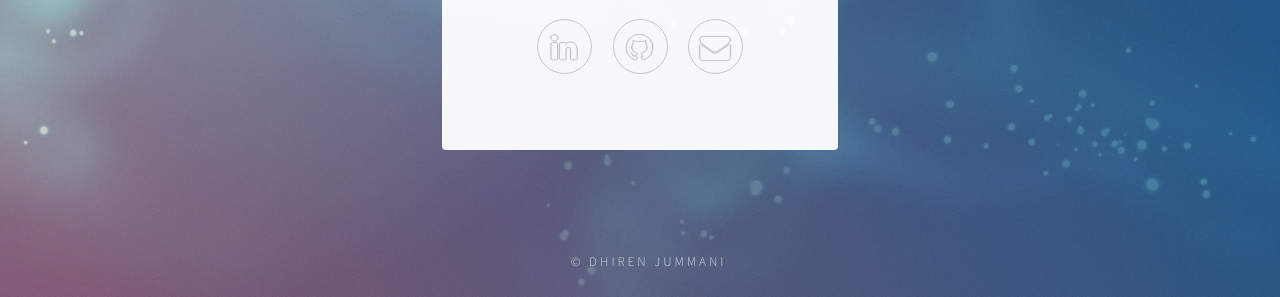
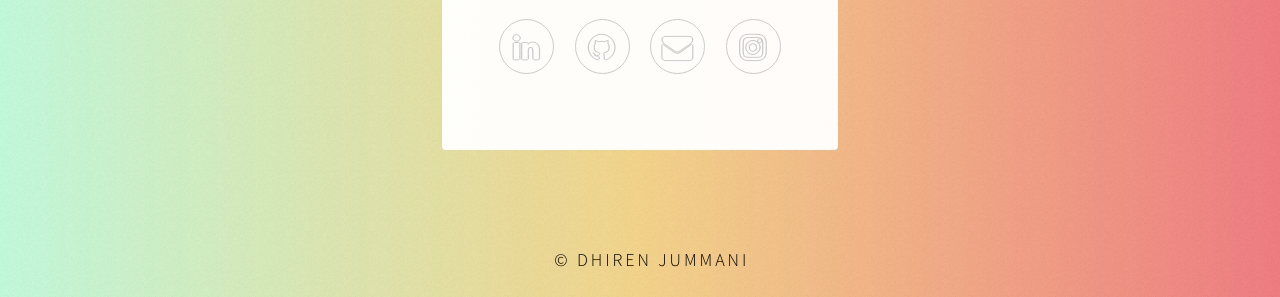
Before and after one commit to Dhiren003/Dhiren003.github.io, a plain HTML site: page index.html in a window 1280 px wide. Shown: the part 503-800 px from the top of the page. Drawn offline with Linux system fonts and the light colour scheme.

Commit message:
Second Commit

```diff
--- a/assets/css/main.css
+++ b/assets/css/main.css
@@ -170,10 +170,10 @@ html {
 body {
 	height: 100%;
 	background-color: #fff;
-	background-image: url("images/overlay.png"), -moz-linear-gradient(60deg, rgba(255, 165, 150, 0.5) 5%, rgba(0, 228, 255, 0.35)), url("../../images/bg.jpg");
-	background-image: url("images/overlay.png"), -webkit-linear-gradient(60deg, rgba(255, 165, 150, 0.5) 5%, rgba(0, 228, 255, 0.35)), url("../../images/bg.jpg");
-	background-image: url("images/overlay.png"), -ms-linear-gradient(60deg, rgba(255, 165, 150, 0.5) 5%, rgba(0, 228, 255, 0.35)), url("../../images/bg.jpg");
-	background-image: url("images/overlay.png"), linear-gradient(60deg, rgba(255, 165, 150, 0.5) 5%, rgba(0, 228, 255, 0.35)), url("../../images/bg.jpg");
+	background-image: url("images/overlay.png"), -moz-linear-gradient(to right, #c6ffdd, #fbd786, #f7797d);
+	background-image: url("images/overlay.png"), -webkit-linear-gradient(to right, #c6ffdd, #fbd786, #f7797d);
+	background-image: url("images/overlay.png"), -ms-linear-gradient(to right, #c6ffdd, #fbd786, #f7797d);
+	background-image: url("images/overlay.png"), linear-gradient(to right, #c6ffdd, #fbd786, #f7797d);
 	background-repeat: repeat, no-repeat, no-repeat;
 	background-size: 100px 100px, cover, cover;
 	background-position: top left, center center, bottom center;
@@ -191,10 +191,10 @@ body:after {
 	opacity: 0;
 	z-index: 1;
 	background-color: #fff;
-	background-image: url("images/overlay.png"), -moz-linear-gradient(60deg, rgba(255, 165, 150, 0.5) 5%, rgba(0, 228, 255, 0.35));
-	background-image: url("images/overlay.png"), -webkit-linear-gradient(60deg, rgba(255, 165, 150, 0.5) 5%, rgba(0, 228, 255, 0.35));
-	background-image: url("images/overlay.png"), -ms-linear-gradient(60deg, rgba(255, 165, 150, 0.5) 5%, rgba(0, 228, 255, 0.35));
-	background-image: url("images/overlay.png"), linear-gradient(60deg, rgba(255, 165, 150, 0.5) 5%, rgba(0, 228, 255, 0.35));
+	background-image: url("images/overlay.png"), -moz-linear-gradient(to right, #c6ffdd, #fbd786, #f7797d);
+	background-image: url("images/overlay.png"), -webkit-linear-gradient(to right, #c6ffdd, #fbd786, #f7797d);
+	background-image: url("images/overlay.png"), -ms-linear-gradient(to right, #c6ffdd, #fbd786, #f7797d);
+	background-image: url("images/overlay.png"), linear-gradient(to right, #c6ffdd, #fbd786, #f7797d);
 	background-repeat: repeat, no-repeat;
 	background-size: 100px 100px, cover;
 	background-position: top left, center center;
--- a/index.html
+++ b/index.html
@@ -18,22 +18,23 @@
 
 <section id="main">
 <header>
-<span class="avatar"><img src="images/avatar.png" alt="" style="width:280px;height:200px;" /></span>
+<span class="avatar"><img src="images/avatar.jpg" alt="" style="width:200px;height:200px;" /></span>
 <h1>Dhiren Jummani</h1>
 <p>Programmer, Web Developer <br> & Tech Addict.</p>
 </header>
 <footer>
 <ul class="icons">
-	<li><a href="https://in.linkedin.com/in/dhiren-jummani-ab6336114" class="fa-linkedin">Google Plus</a></li>
+	<li><a href="https://in.linkedin.com/in/dhiren-jummani-ab6336114" class="fa-linkedin">LinkedIn</a></li>
 	<li><a href="https://github.com/Dhiren003" class="fa-github">Github</a></li>
 	<li><a href="mailto:dhiren.jummani.jhd@gmail.com" class="fa-envelope">Email</a></li>
+	<li><a href="https://instagram.com/dj_hero_037" class="fa-instagram">Instagram</a></li>
 </ul>
 </footer>
 </section>
 
 <footer id="footer">
 <ul class="copyright">
-<li>&copy; Dhiren Jummani</li>
+<li style="color: black; font-size: 18px;">&copy; Dhiren Jummani</li>
 </ul>
 </footer>
 </div>
```
